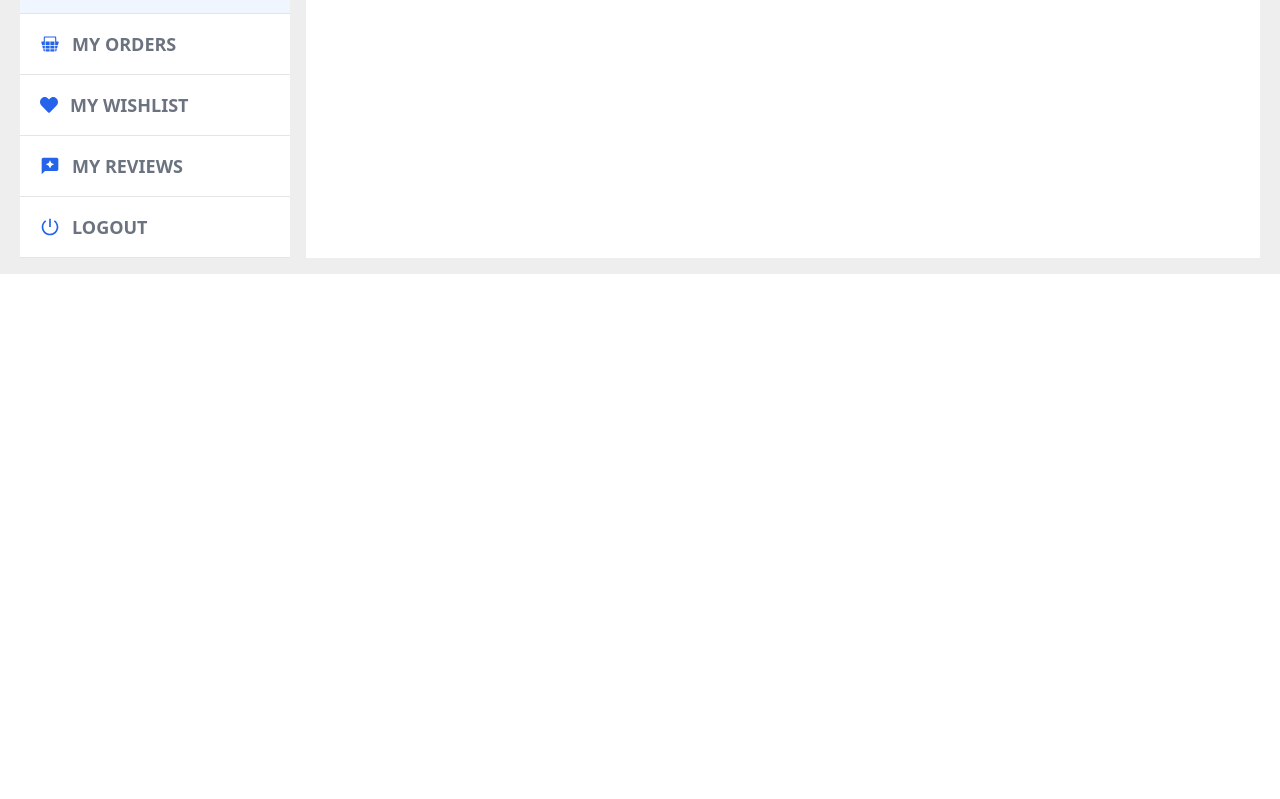
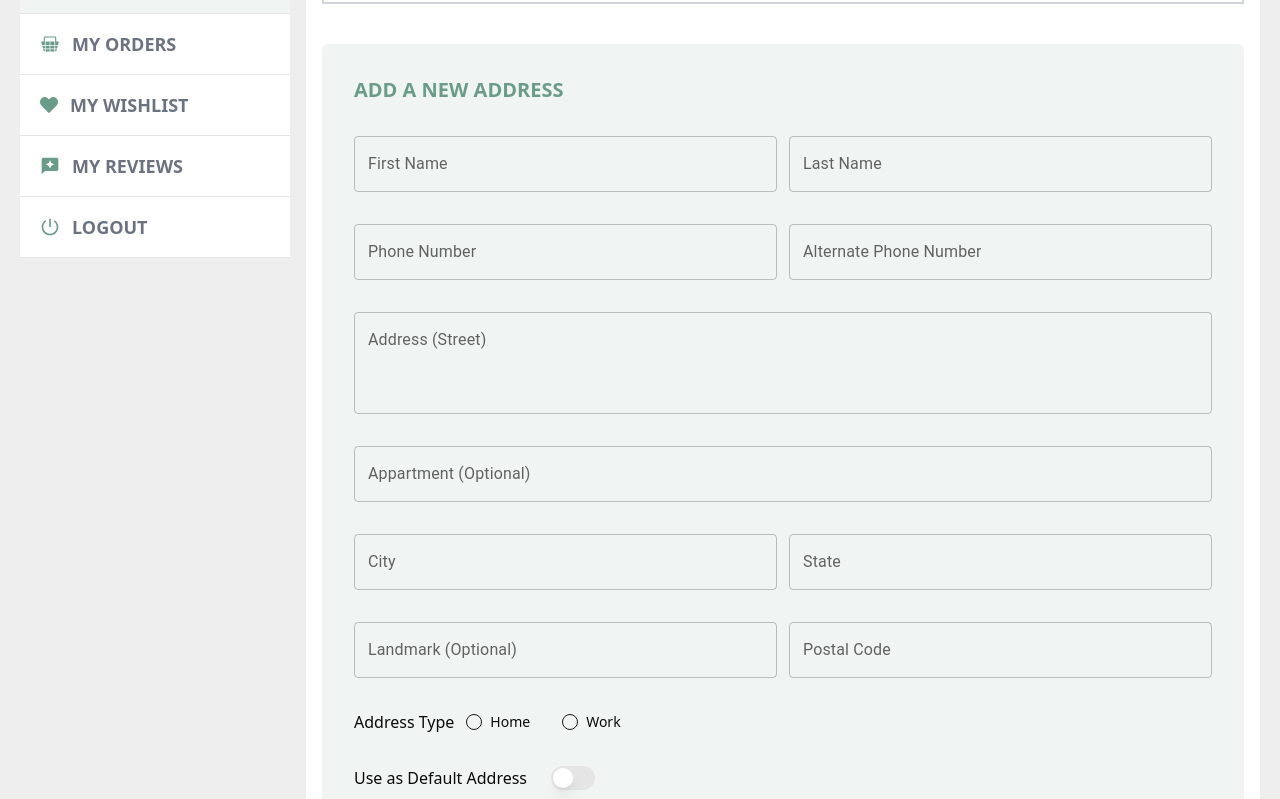
Before and after one commit to gritik418/TrendFusion-Frontend, a Next.js app: page /account/addresses in a window 1280 px wide. Shown: the part 361-1160 px from the top of the page. Before the commit the page ends 800 px from the top, so only its background shows below. Built offline with nearby package versions, Linux system fonts and the light colour scheme.

Commit message:
Address Input ui completed

```diff
--- a/package.json
+++ b/package.json
@@ -14,8 +14,11 @@
     "@mui/material": "^6.1.4",
     "@radix-ui/react-accordion": "^1.2.1",
     "@radix-ui/react-dialog": "^1.1.2",
+    "@radix-ui/react-label": "^2.1.0",
     "@radix-ui/react-menubar": "^1.1.2",
+    "@radix-ui/react-radio-group": "^1.2.1",
     "@radix-ui/react-separator": "^1.1.0",
+    "@radix-ui/react-switch": "^1.1.1",
     "@reduxjs/toolkit": "^2.2.8",
     "class-variance-authority": "^0.7.0",
     "clsx": "^2.1.1",
--- a/src/app/account/addresses/page.tsx
+++ b/src/app/account/addresses/page.tsx
@@ -1,3 +1,4 @@
+import AddressInput from "@/components/AddressInput/AddressInput";
 import { Separator } from "@/components/ui/separator";
 import React from "react";
 import { IoAddOutline } from "react-icons/io5";
@@ -5,15 +6,17 @@ import { IoAddOutline } from "react-icons/io5";
 const Addresses = () => {
   return (
     <div className="w-full">
-      <div className="w-full mb-4">
+      <div className="w-full mb-6">
         <h1 className="text-3xl mb-3">Manage Addresses</h1>
         <Separator />
       </div>
 
-      <button className="border-[1px] gap-2 w-full uppercase font-semibold flex items-center justify-start p-4 text-blue-600 border-gray-300">
+      <button className="border-2 gap-2 w-full uppercase font-semibold flex items-center justify-start p-4 border-[var(--medium-color)] text-[var(--secondary-color)]  border-gray-300">
         <IoAddOutline className="text-3xl" />
         <p>Add a new address</p>
       </button>
+
+      <AddressInput />
     </div>
   );
 };
--- a/src/app/account/layout.tsx
+++ b/src/app/account/layout.tsx
@@ -9,7 +9,7 @@ import { RiShutDownLine } from "react-icons/ri";
 const sidebarNavItems: SidebarNavItem[] = [
   {
     title: "Account",
-    icon: <FaUserAlt className="text-lg text-blue-600" />,
+    icon: <FaUserAlt className="text-lg text-[var(--secondary-color)]" />,
     subItems: [
       {
         title: "Profile Information",
@@ -23,22 +23,22 @@ const sidebarNavItems: SidebarNavItem[] = [
   },
   {
     title: "My Orders",
-    icon: <IoIosBasket className="text-xl text-blue-600" />,
+    icon: <IoIosBasket className="text-xl text-[var(--secondary-color)]" />,
     href: "/orders",
   },
   {
     title: "My Wishlist",
-    icon: <FaHeart className="text-lg text-blue-600" />,
+    icon: <FaHeart className="text-lg text-[var(--secondary-color)]" />,
     href: "/wishlist",
   },
   {
     title: "My Reviews",
-    icon: <MdReviews className="text-xl text-blue-600" />,
+    icon: <MdReviews className="text-xl text-[var(--secondary-color)]" />,
     href: "/reviews",
   },
   {
     title: "Logout",
-    icon: <RiShutDownLine className="text-xl text-blue-600" />,
+    icon: <RiShutDownLine className="text-xl text-[var(--secondary-color)]" />,
   },
 ];
 
@@ -63,11 +63,13 @@ export default function SettingsLayout({ children }: SettingsLayoutProps) {
         </div>
 
         <div className="flex gap-4">
-          <div className="flex bg-white">
+          <div className="flex bg-white max-h-max">
             <SidebarNav items={sidebarNavItems} />
           </div>
 
-          <div className="flex bg-white w-full p-4">{children}</div>
+          <div className="flex bg-white w-full p-4 min-h-[80vh]">
+            {children}
+          </div>
         </div>
       </div>
     </div>
--- a/src/app/globals.css
+++ b/src/app/globals.css
@@ -13,6 +13,8 @@
 :root {
   --primary-color: #16423c;
   --secondary-color: #6a9c89;
+  --medium-color: #b2ccc2;
+  --light-color: #f0f5f3;
 }
 
 @layer base {
--- /dev/null
+++ b/src/components/AddressInput/AddressInput.tsx
@@ -0,0 +1,153 @@
+import { TextField } from "@mui/material";
+import React from "react";
+import { Switch } from "../ui/switch";
+import { RadioGroup, RadioGroupItem } from "../ui/radio-group";
+import { Label } from "../ui/label";
+
+const AddressInput = () => {
+  return (
+    <div className="flex rounded-md flex-col bg-[var(--light-color)] my-10 py-8 px-4 lg:px-8">
+      <div className="flex flex-col gap-8">
+        <h2 className="text-xl uppercase text-[var(--secondary-color)] font-semibold">
+          Add a new address
+        </h2>
+
+        <div className="flex w-full flex-col lg:flex-row gap-3">
+          <TextField
+            className="w-full"
+            id="outlined-basic"
+            size="medium"
+            label="First Name"
+            variant="outlined"
+          />
+          <TextField
+            size="medium"
+            className="w-full"
+            id="outlined-basic"
+            label="Last Name"
+            variant="outlined"
+          />
+        </div>
+
+        <div className="flex w-full flex-col lg:flex-row gap-3">
+          <TextField
+            className="w-full"
+            size="medium"
+            id="outlined-basic"
+            label="Phone Number"
+            type="number"
+            variant="outlined"
+          />
+          <TextField
+            className="w-full"
+            size="medium"
+            type="number"
+            id="outlined-basic"
+            label="Alternate Phone Number"
+            variant="outlined"
+          />
+        </div>
+
+        <div className="flex w-full flex-col lg:flex-row gap-3">
+          <TextField
+            className="w-full"
+            rows={3}
+            multiline
+            size="medium"
+            id="outlined-basic"
+            label="Address (Street)"
+            type="text"
+            variant="outlined"
+          />
+        </div>
+
+        <div className="flex w-full flex-col lg:flex-row gap-3">
+          <TextField
+            className="w-full"
+            rows={1}
+            maxRows={2}
+            multiline
+            size="medium"
+            id="outlined-basic"
+            label="Appartment (Optional)"
+            type="text"
+            variant="outlined"
+          />
+        </div>
+
+        <div className="flex w-full flex-col lg:flex-row gap-3">
+          <TextField
+            className="w-full"
+            size="medium"
+            id="outlined-basic"
+            label="City"
+            type="text"
+            variant="outlined"
+          />
+          <TextField
+            className="w-full"
+            size="medium"
+            type="text"
+            id="outlined-basic"
+            label="State"
+            variant="outlined"
+          />
+        </div>
+
+        <div className="flex w-full flex-col lg:flex-row gap-3">
+          <TextField
+            className="w-full"
+            size="medium"
+            id="outlined-basic"
+            label="Landmark (Optional)"
+            type="text"
+            variant="outlined"
+          />
+          <TextField
+            className="w-full"
+            size="medium"
+            type="text"
+            id="outlined-basic"
+            label="Postal Code"
+            variant="outlined"
+          />
+        </div>
+
+        <div className="flex w-full flex-col lg:flex-row gap-3 flex-col">
+          <p>Address Type</p>
+          <RadioGroup
+            defaultValue="option-one"
+            name="addressType"
+            className="flex gap-8"
+          >
+            <div className="flex items-center space-x-2">
+              <RadioGroupItem value="home" id="home" />
+              <Label htmlFor="home">Home</Label>
+            </div>
+            <div className="flex items-center space-x-2">
+              <RadioGroupItem value="work" id="work" />
+              <Label htmlFor="work">Work</Label>
+            </div>
+          </RadioGroup>
+        </div>
+
+        <div className="flex gap-6">
+          <p>Use as Default Address</p>
+          <Switch />
+        </div>
+
+        <div className="flex gap-3 justify-end">
+          <button className="px-5 py-2 text-xl text-[var(--secondary-color)] rounded-md font-semibold">
+            Cancel
+          </button>
+
+          <button className="bg-[var(--secondary-color)] px-5 py-2 text-xl uppercase text-white rounded-md font-bold">
+            Save
+          </button>
+        </div>
+      </div>
+    </div>
+  );
+};
+
+export default AddressInput;
--- a/src/components/SidebarNav/SidebarNav.tsx
+++ b/src/components/SidebarNav/SidebarNav.tsx
@@ -56,7 +56,7 @@ export function SidebarNav({ items }: SidebarNavProps) {
   const pathname = usePathname();
 
   return (
-    <nav className="w-[270px] flex flex-col">
+    <nav className="w-[270px] flex flex-col max-h-max ">
       {items.map((item) => {
         if (item.href)
           return (
@@ -64,7 +64,9 @@ export function SidebarNav({ items }: SidebarNavProps) {
               key={item.href}
               href={item.href}
               className={`${
-                pathname === item.href ? "bg-gray-300" : "bg-white"
+                pathname === item.href
+                  ? "bg-[var(--light-color)] text-[var(--secondary-color)]"
+                  : "bg-white"
               } rounded-none`}
             >
               <div className="flex flex-col">
@@ -76,13 +78,12 @@ export function SidebarNav({ items }: SidebarNavProps) {
                 </div>
                 {item.subItems &&
                   item.subItems.map((subItem: SubItem) => {
-                    console.log(pathname, subItem.href);
                     return (
                       <Link
                         href={subItem.href}
                         className={`${
                           pathname === subItem.href
-                            ? "bg-blue-50 text-blue-500 font-semibold text-lg"
+                            ? "bg-[var(--light-color)] text-[var(--secondary-color)] font-semibold text-lg"
                             : "bg-white text-lg font-normal"
                         } flex pl-10 p-3 flex-col gap-3`}
                       >
@@ -101,7 +102,9 @@ export function SidebarNav({ items }: SidebarNavProps) {
           <div
             key={item.href}
             className={`${
-              pathname === item.href ? "bg-gray-300" : "bg-white"
+              pathname === item.href
+                ? "bg-[var(--light-color)] text-[var(--secondary-color)]"
+                : "bg-white"
             } rounded-none cursor-pointer`}
           >
             <div className="flex flex-col">
@@ -113,13 +116,12 @@ export function SidebarNav({ items }: SidebarNavProps) {
               </div>
               {item.subItems &&
                 item.subItems.map((subItem: SubItem) => {
-                  console.log(pathname, subItem.href);
                   return (
                     <Link
                       href={subItem.href}
                       className={`${
                         pathname === subItem.href
-                          ? "bg-blue-50 text-blue-500 font-semibold text-lg"
+                          ? "bg-[var(--light-color)] text-[var(--secondary-color)] font-semibold text-lg"
                           : "bg-white text-lg font-normal"
                       } flex pl-10 p-3 flex-col gap-3`}
                     >
--- /dev/null
+++ b/src/components/ui/label.tsx
@@ -0,0 +1,26 @@
+"use client"
+
+import * as React from "react"
+import * as LabelPrimitive from "@radix-ui/react-label"
+import { cva, type VariantProps } from "class-variance-authority"
+
+import { cn } from "@/lib/utils"
+
+const labelVariants = cva(
+  "text-sm font-medium leading-none peer-disabled:cursor-not-allowed peer-disabled:opacity-70"
+)
+
+const Label = React.forwardRef<
+  React.ElementRef<typeof LabelPrimitive.Root>,
+  React.ComponentPropsWithoutRef<typeof LabelPrimitive.Root> &
+    VariantProps<typeof labelVariants>
+>(({ className, ...props }, ref) => (
+  <LabelPrimitive.Root
+    ref={ref}
+    className={cn(labelVariants(), className)}
+    {...props}
+  />
+))
+Label.displayName = LabelPrimitive.Root.displayName
+
+export { Label }
--- /dev/null
+++ b/src/components/ui/radio-group.tsx
@@ -0,0 +1,44 @@
+"use client"
+
+import * as React from "react"
+import * as RadioGroupPrimitive from "@radix-ui/react-radio-group"
+import { Circle } from "lucide-react"
+
+import { cn } from "@/lib/utils"
+
+const RadioGroup = React.forwardRef<
+  React.ElementRef<typeof RadioGroupPrimitive.Root>,
+  React.ComponentPropsWithoutRef<typeof RadioGroupPrimitive.Root>
+>(({ className, ...props }, ref) => {
+  return (
+    <RadioGroupPrimitive.Root
+      className={cn("grid gap-2", className)}
+      {...props}
+      ref={ref}
+    />
+  )
+})
+RadioGroup.displayName = RadioGroupPrimitive.Root.displayName
+
+const RadioGroupItem = React.forwardRef<
+  React.ElementRef<typeof RadioGroupPrimitive.Item>,
+  React.ComponentPropsWithoutRef<typeof RadioGroupPrimitive.Item>
+>(({ className, ...props }, ref) => {
+  return (
+    <RadioGroupPrimitive.Item
+      ref={ref}
+      className={cn(
+        "aspect-square h-4 w-4 rounded-full border border-primary text-primary ring-offset-background focus:outline-none focus-visible:ring-2 focus-visible:ring-ring focus-visible:ring-offset-2 disabled:cursor-not-allowed disabled:opacity-50",
+        className
+      )}
+      {...props}
+    >
+      <RadioGroupPrimitive.Indicator className="flex items-center justify-center">
+        <Circle className="h-2.5 w-2.5 fill-current text-current" />
+      </RadioGroupPrimitive.Indicator>
+    </RadioGroupPrimitive.Item>
+  )
+})
+RadioGroupItem.displayName = RadioGroupPrimitive.Item.displayName
+
+export { RadioGroup, RadioGroupItem }
--- /dev/null
+++ b/src/components/ui/switch.tsx
@@ -0,0 +1,29 @@
+"use client"
+
+import * as React from "react"
+import * as SwitchPrimitives from "@radix-ui/react-switch"
+
+import { cn } from "@/lib/utils"
+
+const Switch = React.forwardRef<
+  React.ElementRef<typeof SwitchPrimitives.Root>,
+  React.ComponentPropsWithoutRef<typeof SwitchPrimitives.Root>
+>(({ className, ...props }, ref) => (
+  <SwitchPrimitives.Root
+    className={cn(
+      "peer inline-flex h-6 w-11 shrink-0 cursor-pointer items-center rounded-full border-2 border-transparent transition-colors focus-visible:outline-none focus-visible:ring-2 focus-visible:ring-ring focus-visible:ring-offset-2 focus-visible:ring-offset-background disabled:cursor-not-allowed disabled:opacity-50 data-[state=checked]:bg-primary data-[state=unchecked]:bg-input",
+      className
+    )}
+    {...props}
+    ref={ref}
+  >
+    <SwitchPrimitives.Thumb
+      className={cn(
+        "pointer-events-none block h-5 w-5 rounded-full bg-background shadow-lg ring-0 transition-transform data-[state=checked]:translate-x-5 data-[state=unchecked]:translate-x-0"
+      )}
+    />
+  </SwitchPrimitives.Root>
+))
+Switch.displayName = SwitchPrimitives.Root.displayName
+
+export { Switch }
--- a/src/providers/MuiProvider.tsx
+++ b/src/providers/MuiProvider.tsx
@@ -2,7 +2,22 @@
 import React from "react";
 import { createTheme, ThemeProvider } from "@mui/material/styles";
 
-const theme = createTheme();
+const theme = createTheme({
+  palette: {
+    primary: {
+      light: "#b2ccc2",
+      main: "#6a9c89",
+      dark: "#476b5e",
+      contrastText: "#f0f5f3",
+    },
+    secondary: {
+      light: "#79d2c6",
+      main: "#16423c",
+      dark: "#206057",
+      contrastText: "#c6ece7",
+    },
+  },
+});
 
 const MuiProvider = ({ children }: { children: React.ReactNode }) => {
   return <ThemeProvider theme={theme}>{children}</ThemeProvider>;
--- a/src/types/index.d.ts
+++ b/src/types/index.d.ts
@@ -147,12 +147,13 @@ interface DeliveryAddress {
   city: string;
   state: string;
   street: string;
-  country: string;
   postalCode: string;
   landmark?: string;
   appartment?: string;
-  phoneNumber: string[];
+  phoneNumber: string;
+  alternatePhoneNumber?: string;
   isDefault: boolean;
+  addressType: "home" | "work";
 }
 
 interface Discount {
```
Also changed, not shown: 1 other file (tests, documents, lock files or other folders).
